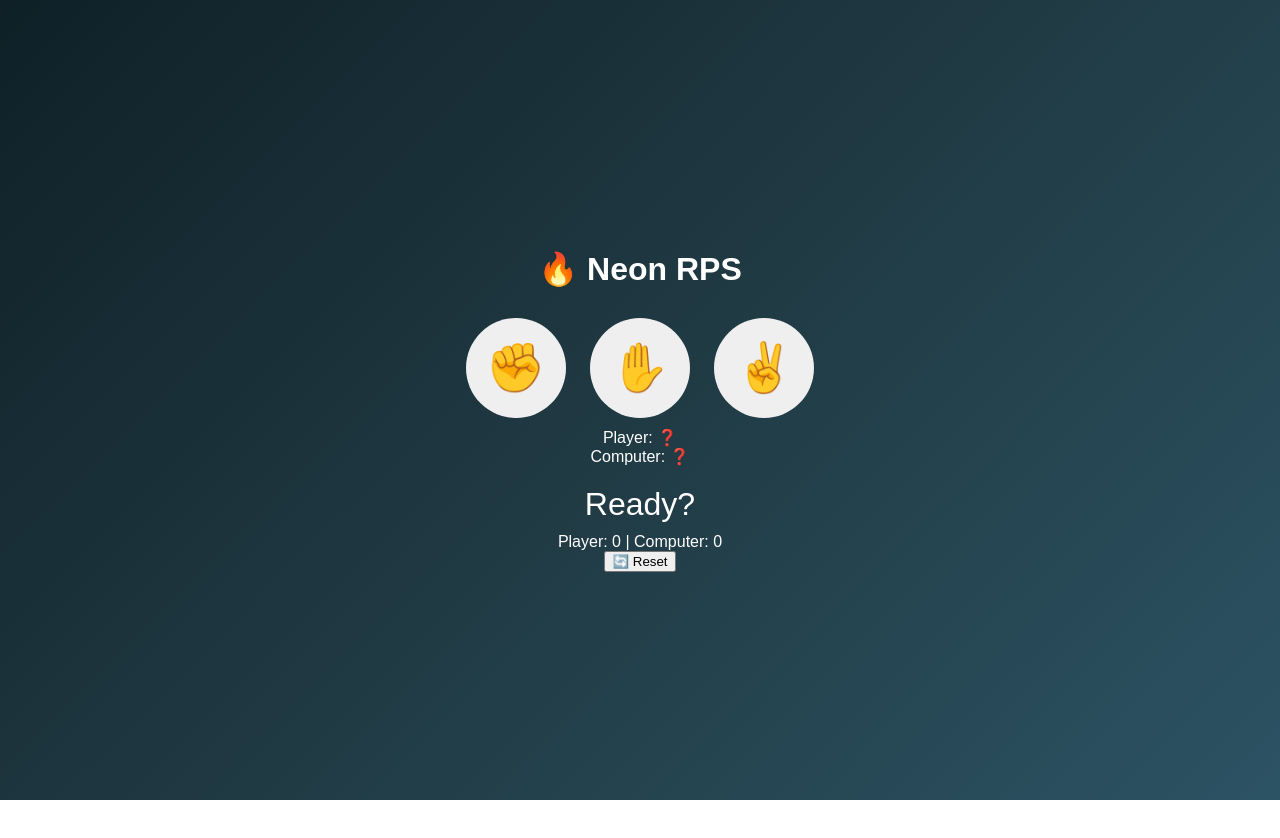
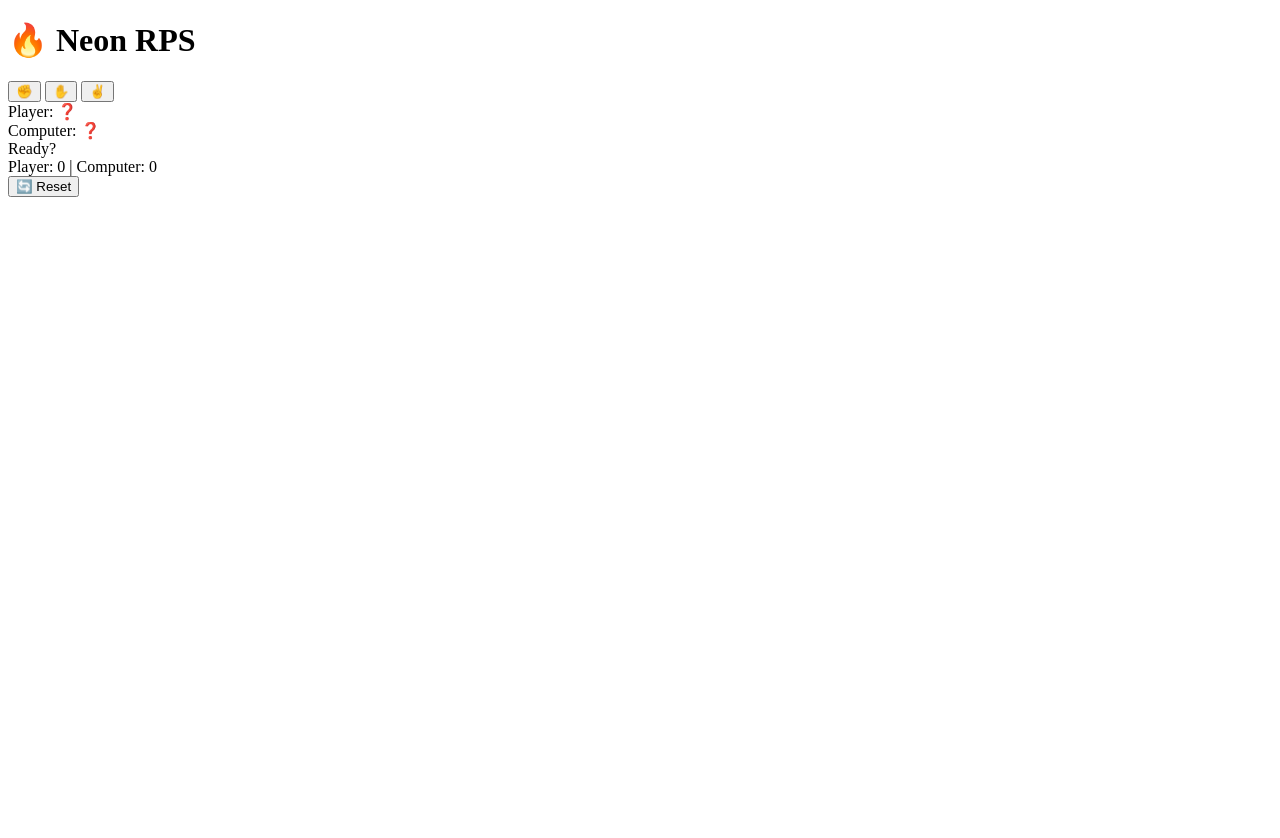
Before and after one commit to UNreal-king/Philsgame, a plain HTML site: page index.html in a window 1280 px wide. Before the commit the page ends 800 px from the top, so only its background shows below. Drawn offline with Linux system fonts and the light colour scheme.

Commit message:
Update index.html

```diff
--- a/index.html
+++ b/index.html
@@ -3,33 +3,7 @@
 <head>
   <meta charset="UTF-8">
   <title>🔥 Neon RPS</title>
-  <style>
-    body {
-      font-family: 'Poppins', sans-serif;
-      margin: 0;
-      display: flex;
-      flex-direction: column;
-      align-items: center;
-      justify-content: center;
-      min-height: 100vh;
-      background: linear-gradient(135deg, #0f2027, #203a43, #2c5364);
-      color: white;
-      overflow: hidden;
-    }
-    h1 { margin-bottom: 20px; }
-    .choices button {
-      font-size: 3rem;
-      margin: 10px;
-      width: 100px;
-      height: 100px;
-      border-radius: 50%;
-      border: none;
-      cursor: pointer;
-    }
-    #resultDisplay { font-size: 2rem; margin-top: 20px; }
-    #scoreboard { margin-top: 10px; }
-    canvas { position: fixed; top:0; left:0; z-index:-1; }
-  </style>
+<link href="https://fonts.googleapis.com/css2?family=Orbitron:wght@500;700&family=Poppins:wght@400;600&display=swap" rel="stylesheet">
 </head>
 <body>
   <h1>🔥 Neon RPS</h1>
```
